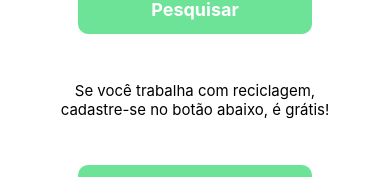
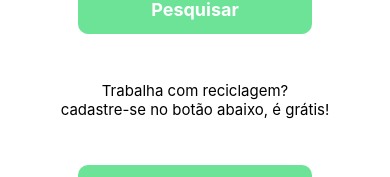
Before and after one commit to RomuloAlvernaz/reciclaVerdeApp, a React Native app: screen /Home in a window 390 px wide. Shown: the part 476-653 px from the top of the page. Built offline with nearby package versions, Linux system fonts and the light colour scheme.

Commit message:
Update index.js

```diff
--- a/src/pages/home/index.js
+++ b/src/pages/home/index.js
@@ -140,7 +140,7 @@ const HomeScreen = () => {
 
         <View style={styles.greenRectangle}>
           <Text style={styles.greenRectangleText}>
-            Se você trabalha com reciclagem,{'\n'}
+            Trabalha com reciclagem?{'\n'}
             cadastre-se no botão abaixo, é grátis!
           </Text>
         </View>
```
